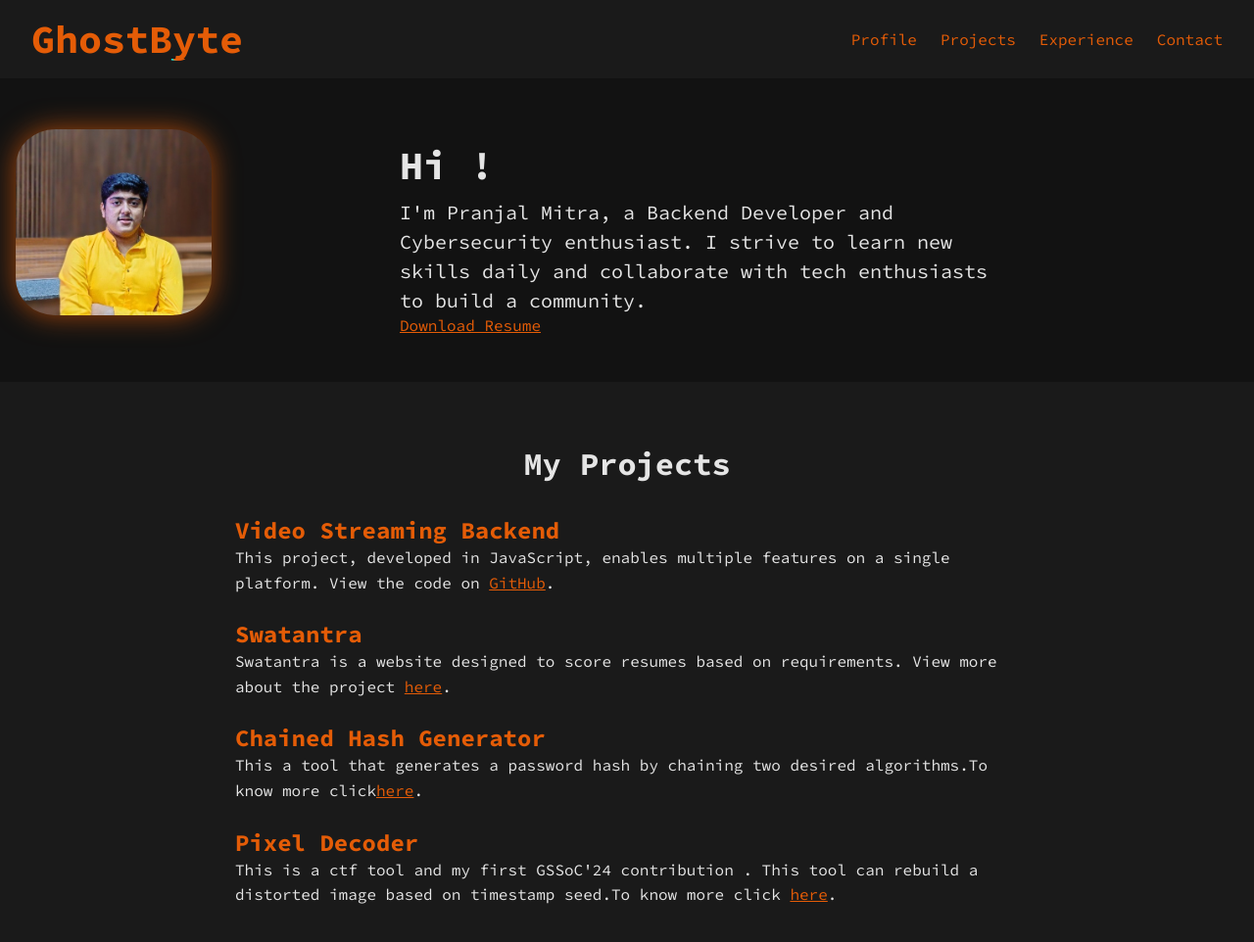
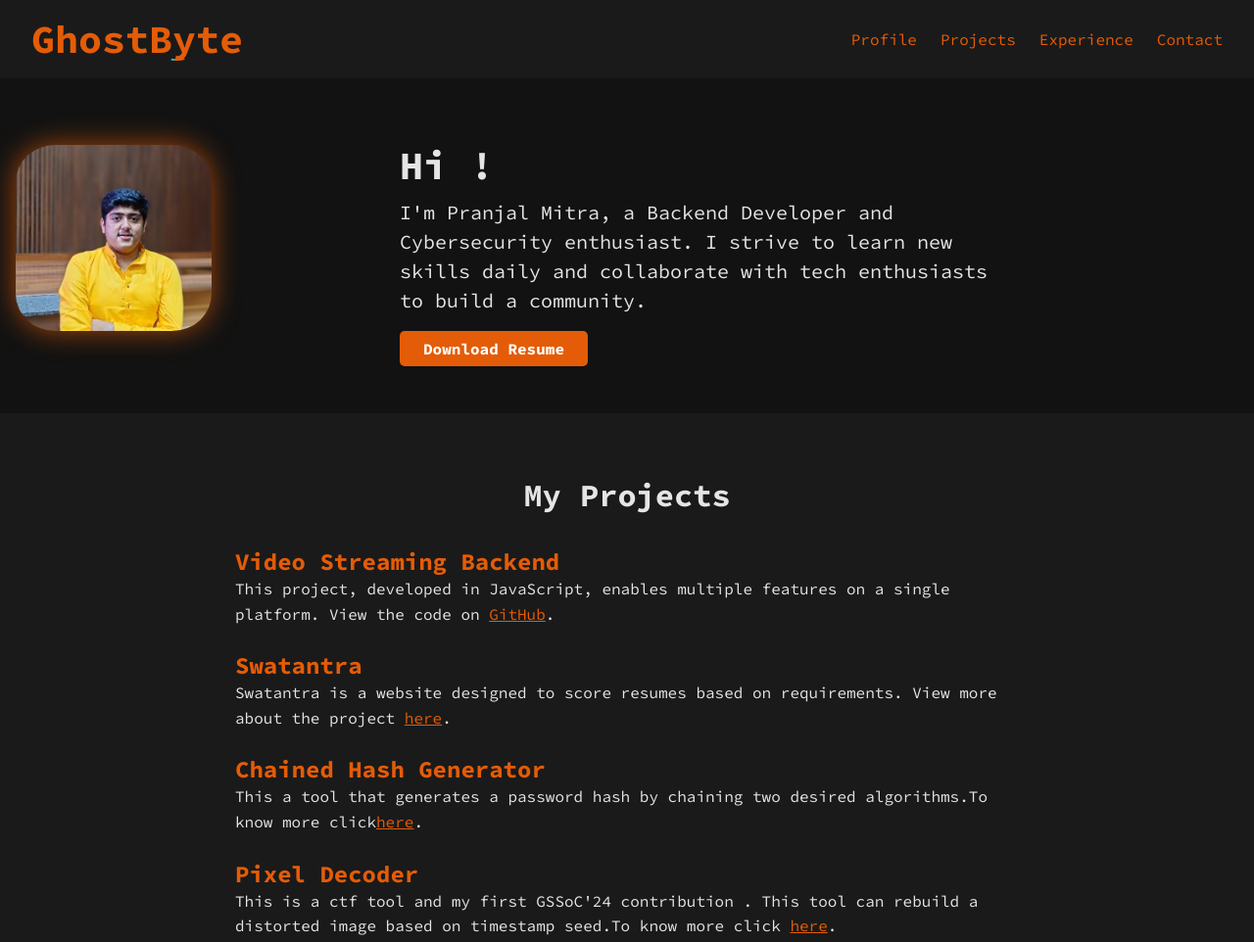
Before and after one commit to HackathonBuild/Ghostbyte, a plain HTML site: page index.html in a window 1280 px wide. Shown: the top 962 px of the page at 98% size. Drawn offline with Linux system fonts and the light colour scheme; a script that the page names is missing; a web font is replaced by a local one.

Commit message:
Added style to resume button

```diff
--- a/style.css
+++ b/style.css
@@ -492,3 +492,18 @@ body, html {
 a{
     color: #e45c07;
 }
+.resume-btn {
+    display: inline-block;
+    padding: 0.5rem 1.5rem;
+    margin-top: 1rem;
+    background-color: #e45c07;
+    color: #fff;
+    border-radius: 5px;
+    text-decoration: none;
+    font-weight: bold;
+    transition: background-color 0.3s ease;
+}
+
+.resume-btn:hover {
+    background-color: #c94b06;
+}
```
